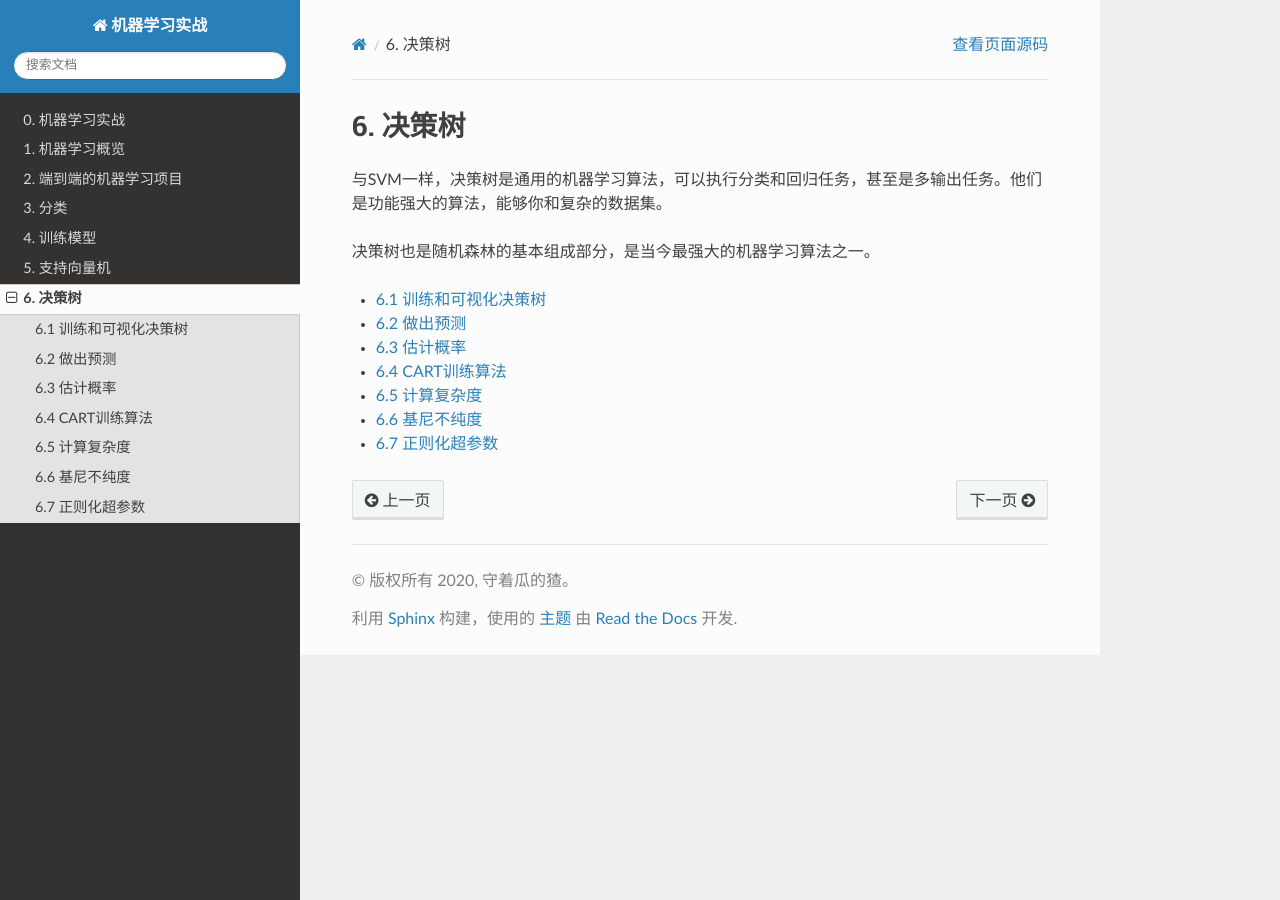
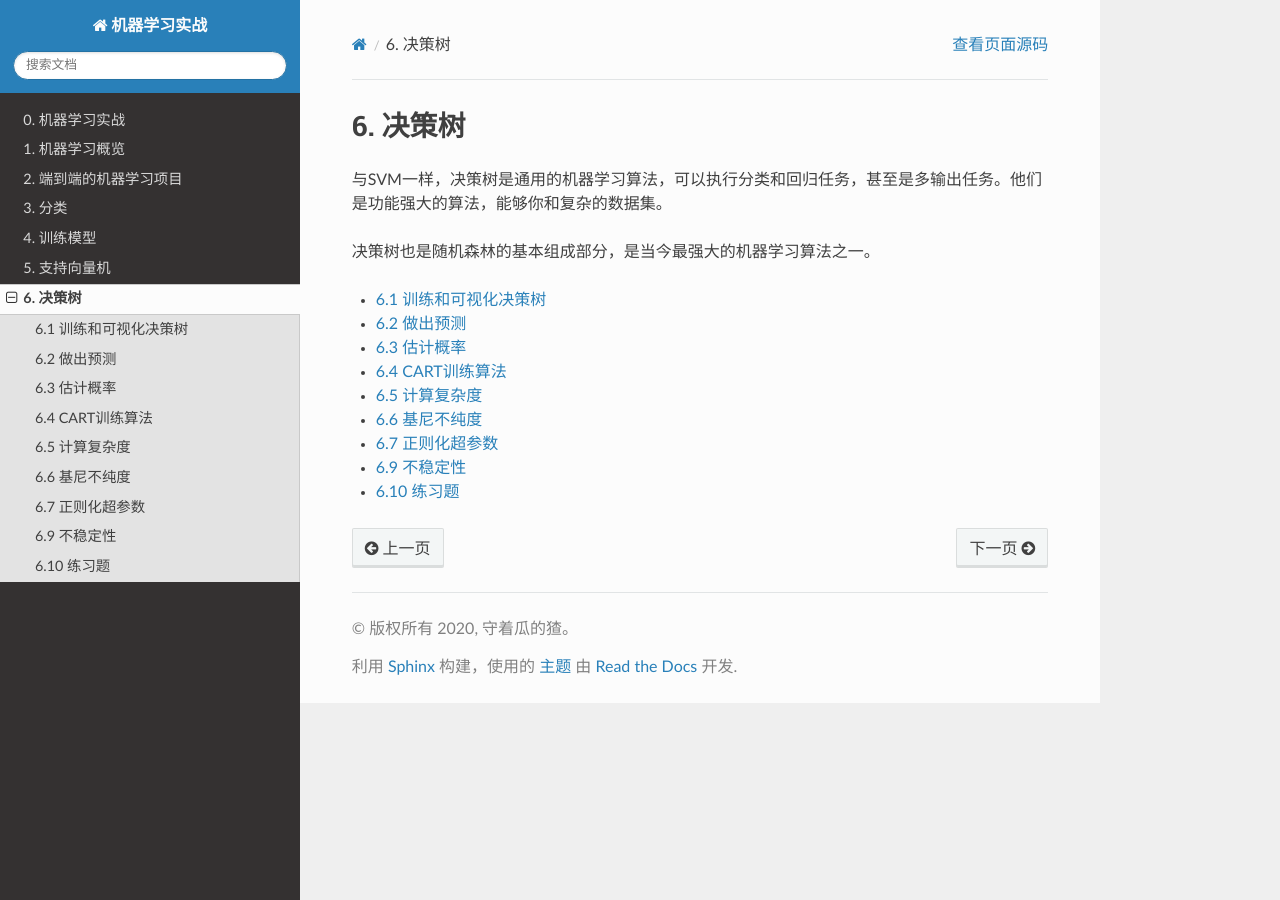
Before and after one commit to ShawnZhang31/ml-handson, a Sphinx documentation site: the page built from docs/source/chapter6/index.rst, in a window 1280 px wide. Built offline with Sphinx 7.4.7 and the Read the Docs theme 2.0.0, drawn with Linux system fonts in a browser that asks for light colours; formulas are drawn with MathJax 3; pages that are not in the unit, such as notebooks, are missing from menus.

Commit message:
doc: add chapter 6.10

```diff
--- a/docs/source/chapter6/index.rst
+++ b/docs/source/chapter6/index.rst
@@ -16,3 +16,5 @@
    6-6_geni_pure.ipynb
    6-7_regularized_hyperparamers.ipynb
    6-8_regression.ipynb
+   6-9_unstable.ipynb
+   6-10_exercise.ipynb
```
Also changed, not shown: docs/source/chapter6/6-10_exercise.ipynb (added).
